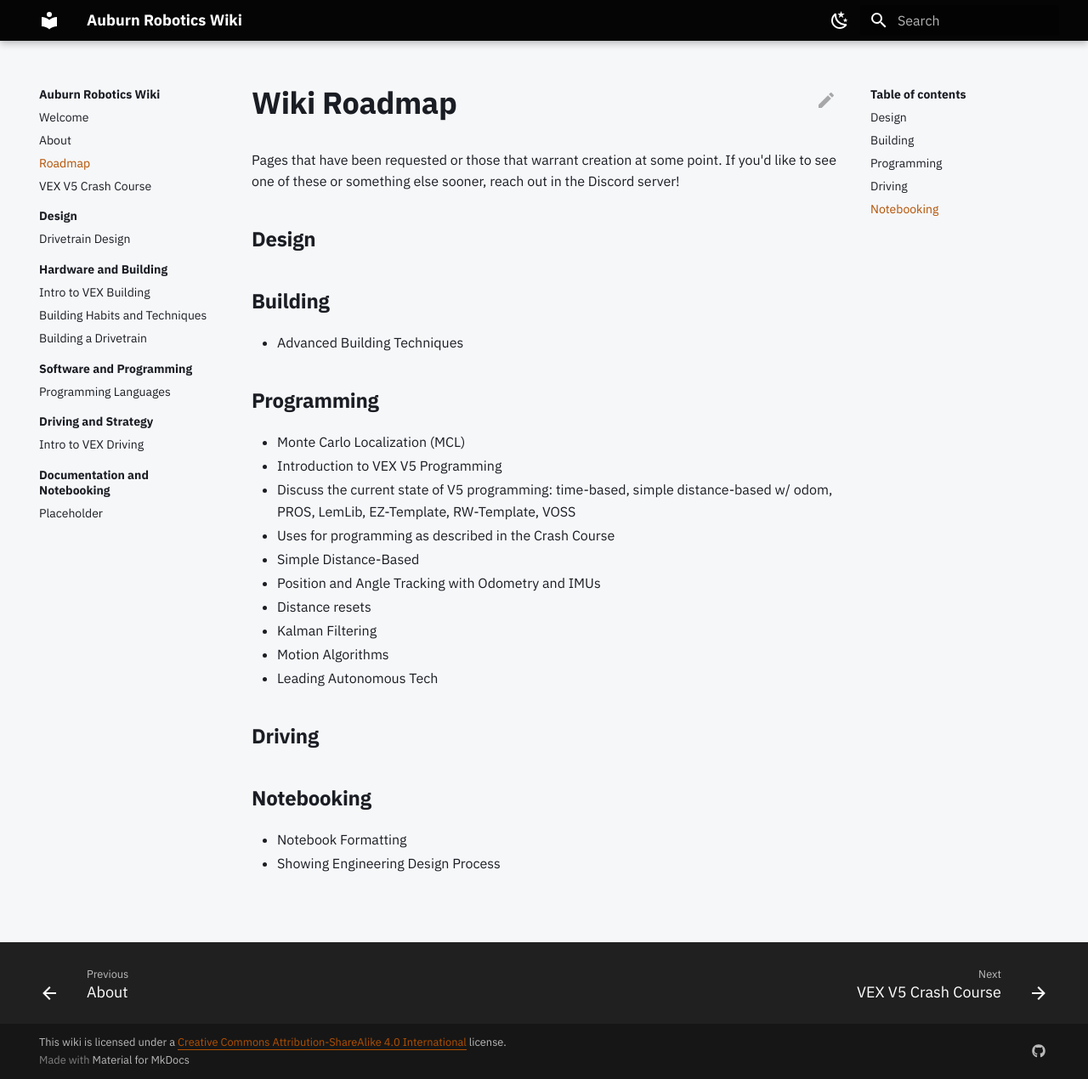
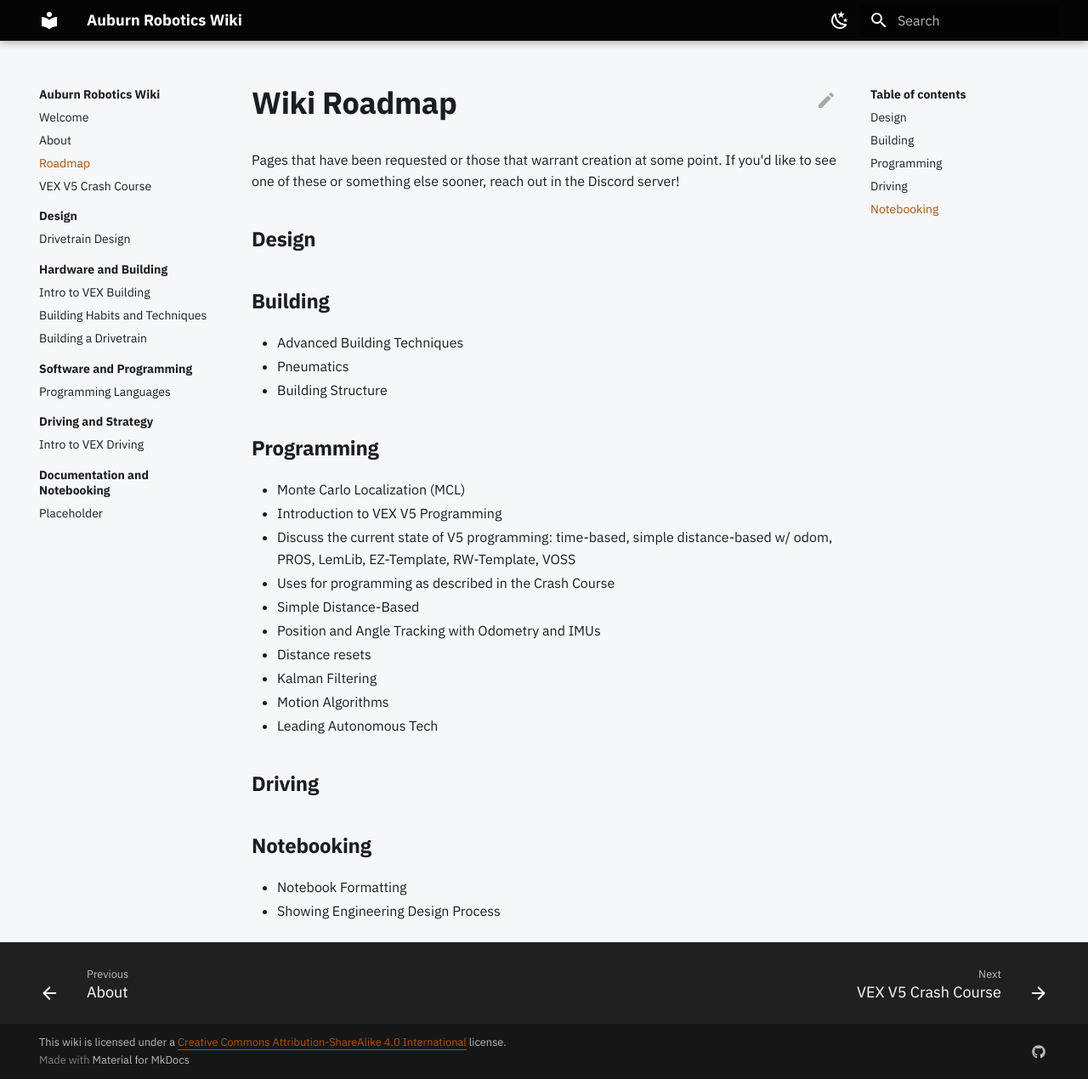
Before and after one commit to undonepotato/auburn-robotics-wiki, an MkDocs documentation site: the page built from docs/roadmap.md, in a window 1280 px wide and 1270 px high. Shown: the whole window at 85% size. Built offline with MkDocs 1.6.1 and Material for MkDocs 9.7.7, drawn with Linux system fonts in a browser that asks for light colours.

Commit message:
feat(roadmap): :chart_with_upwards_trend: Add roadmap entries
Also essentially a test commit

```diff
--- a/docs/roadmap.md
+++ b/docs/roadmap.md
@@ -4,6 +4,8 @@ Pages that have been requested or those that warrant creation at some point. If
 ## Design
 ## Building
 * Advanced Building Techniques
+* Pneumatics
+* Building Structure
 ## Programming
 * Monte Carlo Localization (MCL)
 * Introduction to VEX V5 Programming
```
